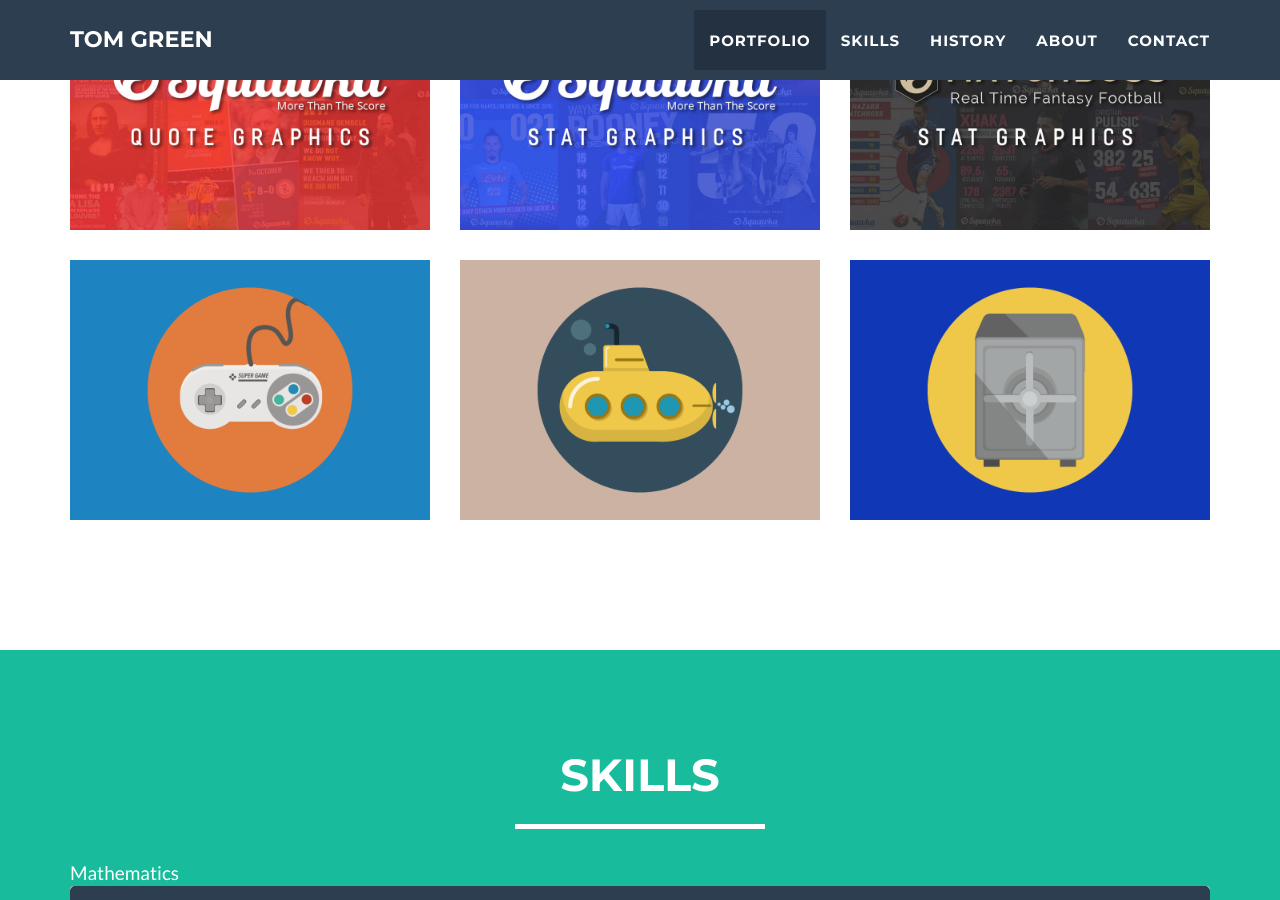
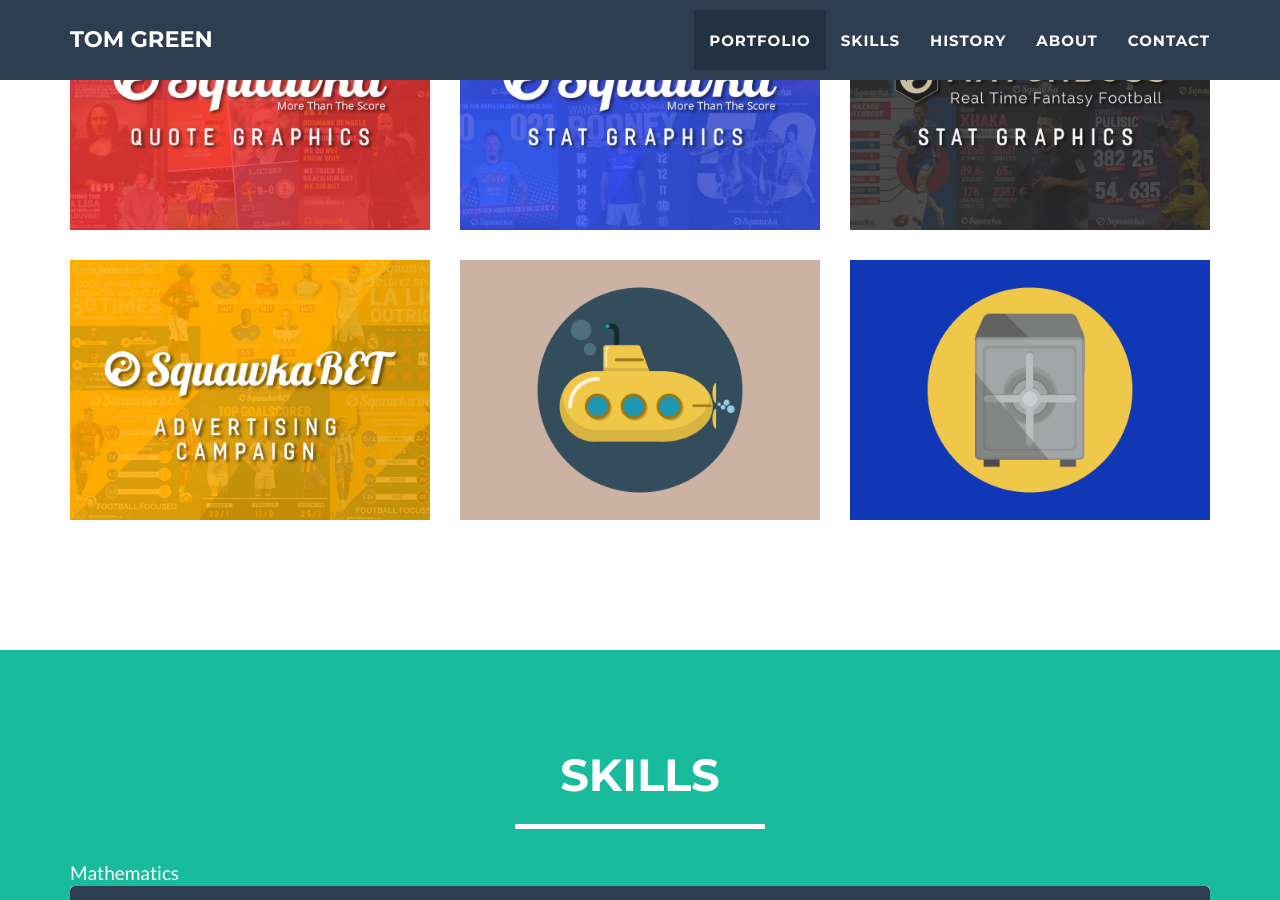
Before and after one commit to Tmgree/Tmgree.github.io, a Jekyll site: the page built from index.html, in a window 1280 px wide and 900 px high, scrolled down 1015 px. Built offline with Jekyll 4.4.1, drawn with Linux system fonts in a browser that asks for light colours.

Commit message:
added squawk abet thumbnail

```diff
--- a/_posts/2014-07-15-project-4.markdown
+++ b/_posts/2014-07-15-project-4.markdown
@@ -3,7 +3,7 @@
 title: SquawkaBet
 modal-id: 4
 date: 2014-07-15
-img: game.png
+img: SquawkaBetThumbnail.jpg
 img2: leaguecupfinal.jpg
 img3: laligawinners.jpg
 img4: WOODWORKHEROSwestham.jpg
```
Also changed, not shown: img/portfolio/SquawkaBetThumbnail.jpg (added).
